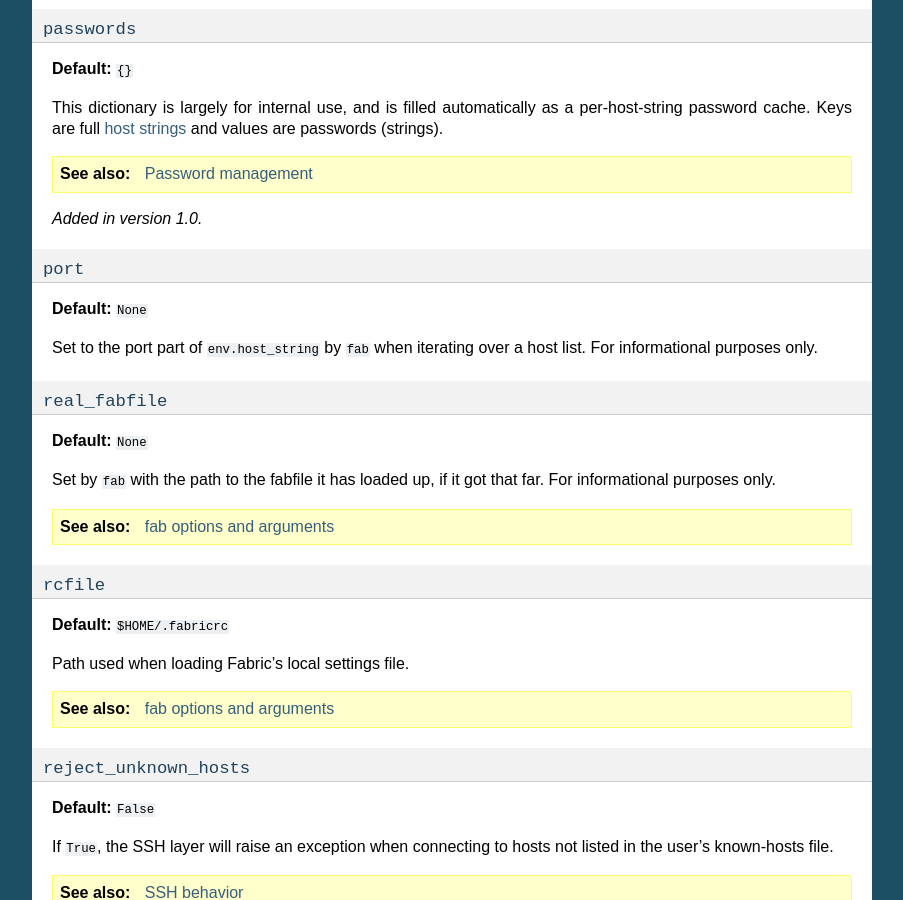
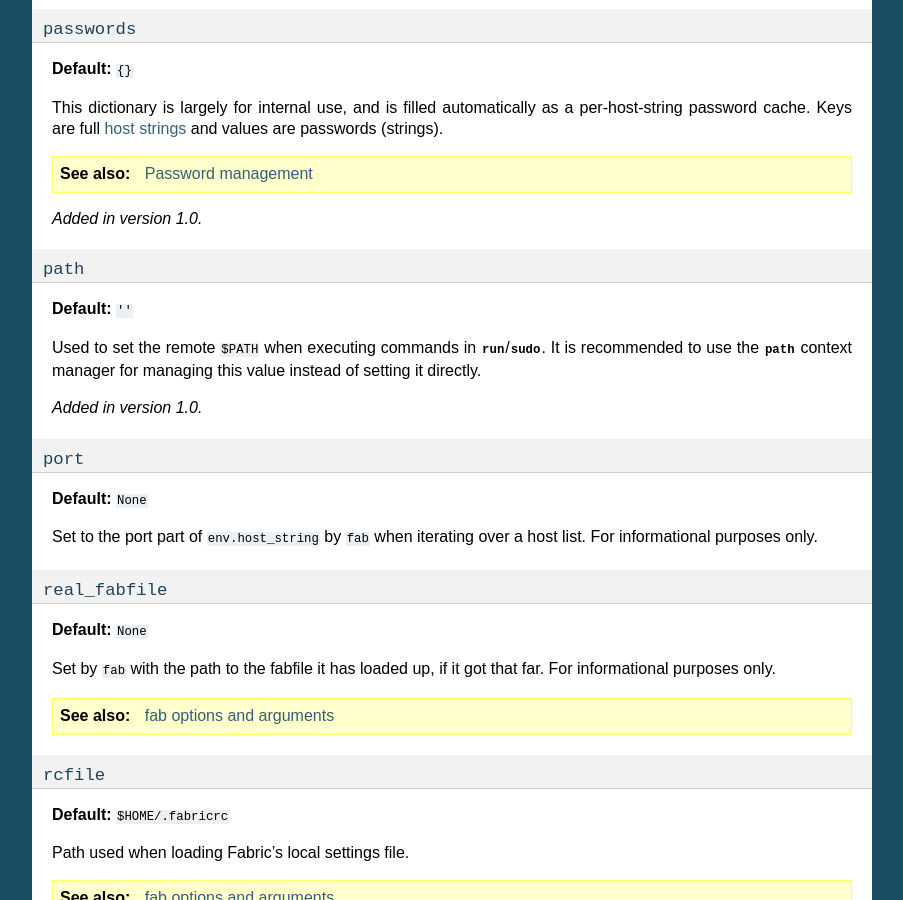
Before and after one commit to fabric/fabric, a Sphinx documentation site: the page built from docs/usage/env.rst, in a window 1280 px wide and 900 px high, scrolled down 4699 px. Shown: the whole window, without its empty margins (198-1101 px from the left). Built offline with Sphinx 7.4.7, drawn with Linux system fonts in a browser that asks for light colours.

Commit message:
Add usage doc item for env.path

```diff
--- a/docs/usage/env.rst
+++ b/docs/usage/env.rst
@@ -306,6 +306,21 @@
 .. versionadded:: 1.0
 
 
+.. _env-path:
+
+``path``
+--------
+
+**Default:** ``''``
+
+Used to set the remote ``$PATH`` when executing commands in
+`~fabric.operations.run`/`~fabric.operations.sudo`. It is recommended to use
+the `~fabric.context_managers.path` context manager for managing this value
+instead of setting it directly.
+
+.. versionadded:: 1.0
+
+
 ``port``
 --------
 
```
